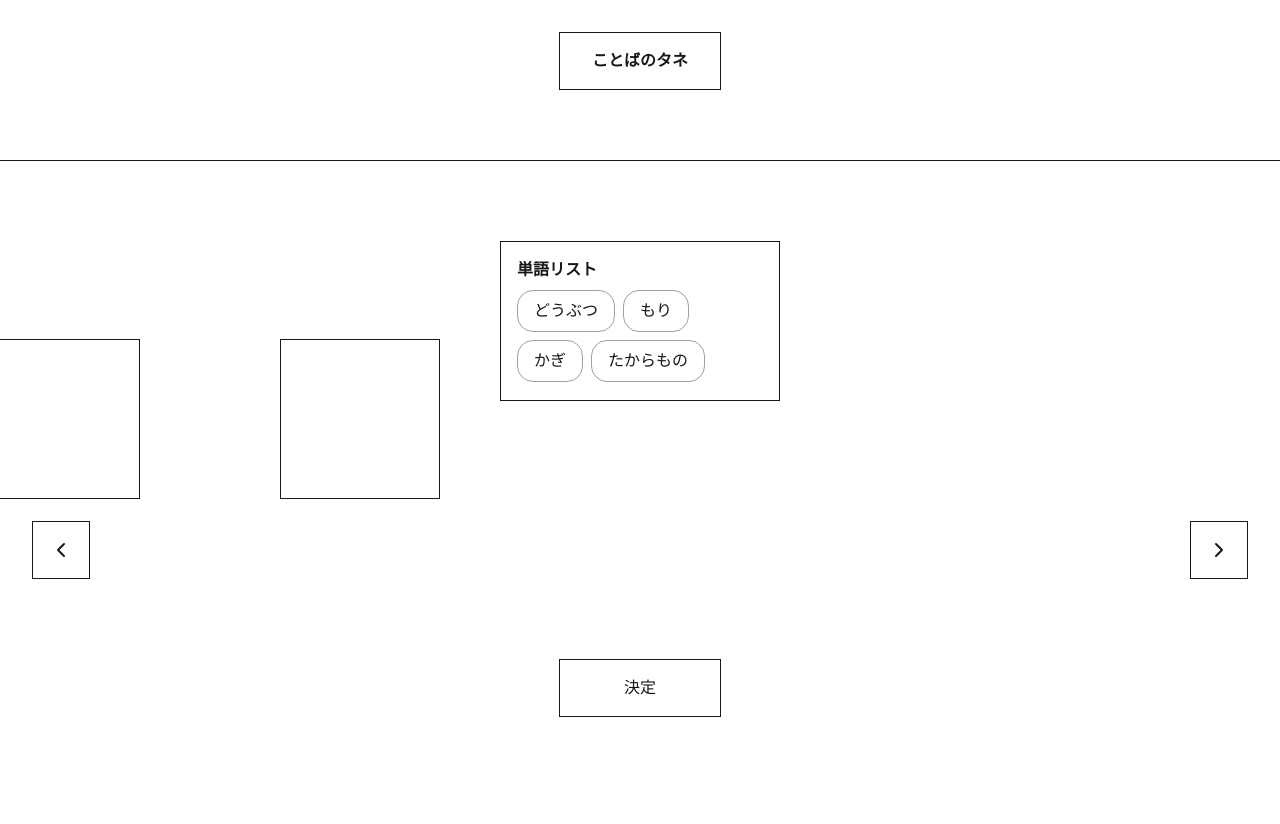
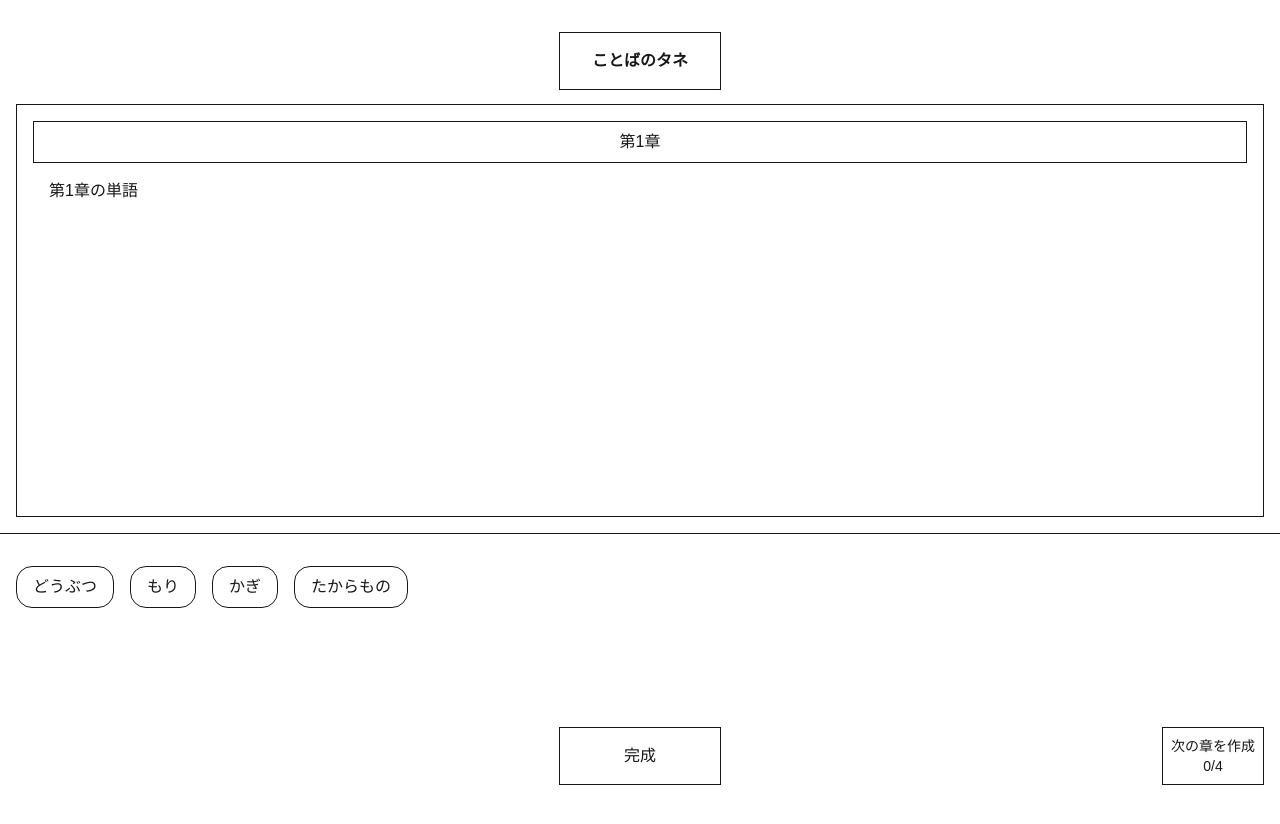
Before and after one commit to temp-sotsusei/temp-sotusei-FE, a Next.js app: page /story/word-list/select in a window 1280 px wide. Both pictures are taken after a click on the button "決定". Shown: the top 824 px of the page. Before the commit the page ends 800 px from the top, so only its background shows below. Built offline with nearby package versions, Linux system fonts and the light colour scheme.

Commit message:
feat(wordList):入力画面側途中まで

```diff
--- a/app/story/word-list/select/page.tsx
+++ b/app/story/word-list/select/page.tsx
@@ -2,6 +2,7 @@ import WordListSelect from "@/layout/WordListSelect";
 import { FC } from "react";
 
 const Page: FC = () => {
+  // TODO:文字数による表記崩れについて調査したい
   const nestedWordList: string[][] = [
     ["どうぶつ", "もり", "かぎ", "たからもの"],
     ["まほうつかい", "ほし", "てがみ", "ねがい"],
--- a/layout/WordListSelect/index.tsx
+++ b/layout/WordListSelect/index.tsx
@@ -1,28 +1,65 @@
 "use client";
 
-import { FC } from "react";
+import { FC, useCallback, useState } from "react";
 import { APP_TITLE } from "@/constants";
-import { Swiper, SwiperSlide, useSwiper } from "swiper/react";
+import { Swiper, SwiperSlide } from "swiper/react";
 
 import "swiper/css";
 import WordList from "@/components/WordList";
 import SlidePrevButton from "@/components/SlidePrevButton";
 import SlideNextButton from "@/components/SlideNextButton";
+import type { Swiper as SwiperType } from "swiper";
 
 type Props = {
   nestedWordList: string[][];
 };
 const WordListSelect: FC<Props> = ({ nestedWordList }) => {
-  const swiper = useSwiper();
-  console.log(swiper);
-
+  const [isSelectedWordList, setIsSelectedWordList] = useState<boolean>(false);
+  const handleSelectWordList = useCallback(() => {
+    setIsSelectedWordList((prev) => !prev);
+  }, []);
+  const [displayedWordList, setDisplayedWordList] = useState<string[]>();
+  const handleSlideChange = useCallback((swiper: SwiperType) => {
+    setDisplayedWordList(nestedWordList[swiper.realIndex]);
+  }, []);
   return (
     <>
       <div className="fixed left-1/2 -translate-x-1/2 top-8 border font-bold px-8 py-4">
         {APP_TITLE}
       </div>
+      {isSelectedWordList ? (
+        <div className="h-screen">
+          <div className="h-[calc(66.67%-120px)] mx-4 mb-4 mt-26 border">
+            <div className="border flex items-center justify-center py-2 m-4">
+              第1章
+            </div>
+            <div className="mx-8">第1章の単語</div>
+          </div>
+          <div className="h-1/3 border-t">
+            <div className="mt-8 mx-4 flex flex-wrap items-start gap-4 h-[calc(66.67%-32px)]">
+              {displayedWordList.map((word) => (
+                <div className="border px-4 py-2 rounded-2xl">{word}</div>
+              ))}
+            </div>
+            <div className="flex items-center justify-between mx-4 h-1/3">
+              <div className="flex-1" />
+              <div className="px-16 py-4 border">完成</div>
+              <div className="flex-1 flex justify-end">
+                <div className="text-center border p-2">
+                  <p className="text-sm">次の章を作成</p>
+                  <p className="text-sm">0/4</p>
+                </div>
+              </div>
+            </div>
+          </div>
+        </div>
+      ) : (
         <div className="fixed bottom-0 border-t w-full h-160">
-        <Swiper spaceBetween={0} loop={true}>
+          <Swiper
+            spaceBetween={0}
+            loop={true}
+            onSlideChange={handleSlideChange}
+          >
             {nestedWordList.map((wordList, index) => (
               <SwiperSlide key={index}>
                 <WordList wordList={wordList} />
@@ -39,9 +76,15 @@ const WordListSelect: FC<Props> = ({ nestedWordList }) => {
             <div className="relative left-70 -top-100 border h-40 w-40 -z-10" />
           </div>
           <div className="flex items-center justify-center mt-20">
-          <button className="border py-4 px-16">決定</button>
+            <button
+              className="border py-4 px-16"
+              onClick={handleSelectWordList}
+            >
+              決定
+            </button>
           </div>
         </div>
+      )}
     </>
   );
 };
```
Lines whose indentation alone changed are shown as unchanged.
